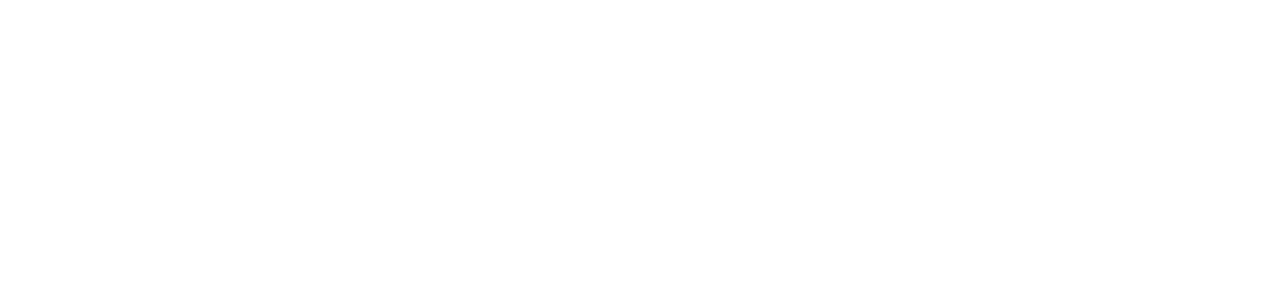
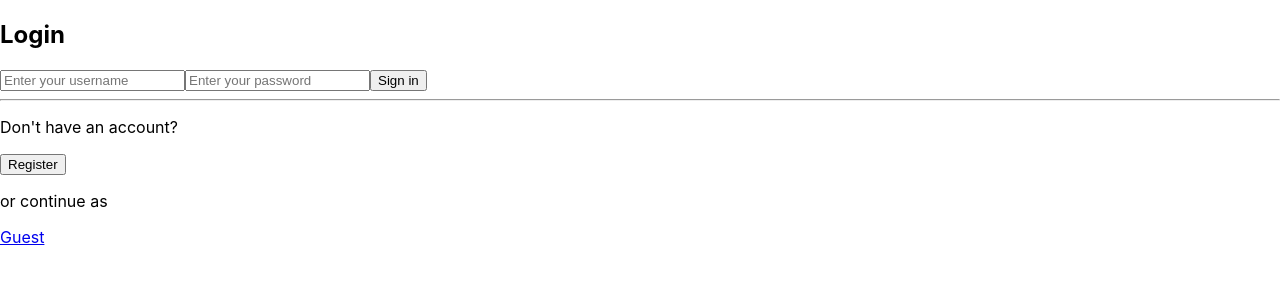
Before and after one commit to riyeur/Booki, a React (Create React App) app in the folder frontend/: page / in a window 1280 px wide. Before the commit this address had no page. Shown: the top 300 px of the page. Built offline with nearby package versions, Linux system fonts and the light colour scheme.

Commit message:
Basic beginning of Login page

```diff
--- a/frontend/src/App.js
+++ b/frontend/src/App.js
@@ -6,7 +6,7 @@ const App = () => {
   return (
       <Router>
           <Routes>
-              {/*<Route path="/" element={<LoginPage />} /> write path like this for page*/}
+              <Route path="/" element={<LoginPage />} />
           </Routes>
       </Router>
   );
--- /dev/null
+++ b/frontend/src/components/LoginForm.js
@@ -0,0 +1,23 @@
+import React from 'react';
+
+const LoginForm = () => {
+    return (
+        <div className='login-form'>
+            <h2>Login</h2>
+            <form>
+                <input type='text' placeholder='Enter your username' required></input>
+                <input type='password' placeholder='Enter your password' required></input>
+                <input type='submit' value='Sign in'></input>
+            </form>
+            <hr></hr>
+            <div>
+                <p>Don't have an account?</p>
+                <button>Register</button>
+                <p>or continue as</p>
+                <a href='url'>Guest</a>
+            </div>
+        </div>
+    )
+}
+
+export default LoginForm;
--- /dev/null
+++ b/frontend/src/pages/LoginPage.js
@@ -0,0 +1,12 @@
+import React from 'react';
+import LoginForm from '../components/LoginForm'
+
+const LoginPage = () => {
+    return (
+        <div className='login-page'>
+            <LoginForm></LoginForm>
+        </div>
+    )
+}
+
+export default LoginPage;
```
